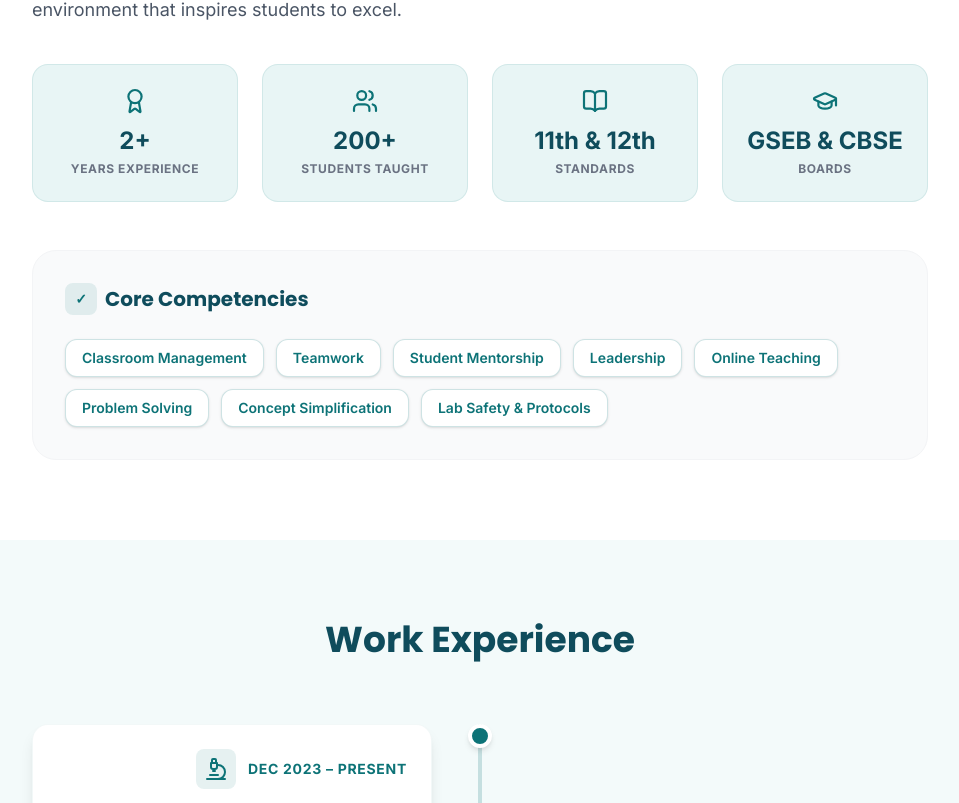
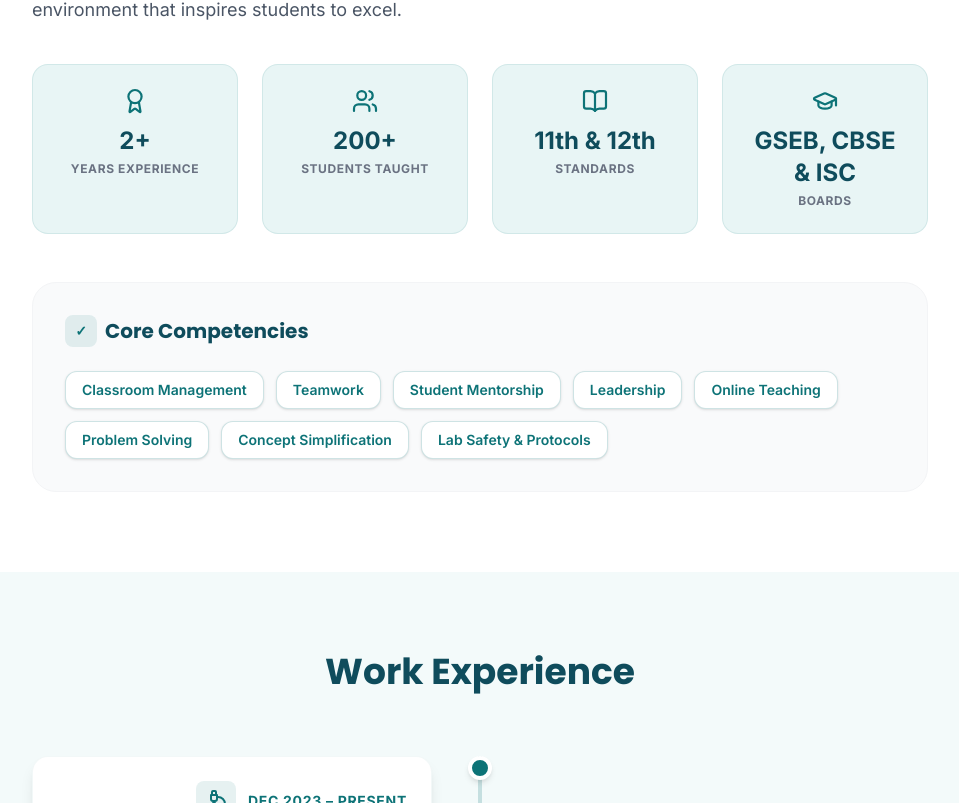
Before and after one commit to ronak-pipalva/dhruval-chemistry, a React (Vite) app: page / in a window 1280 px wide. Shown: the part 1037-1840 px from the top of the page, without its empty margins (160-1119 px from the left). Built offline with nearby package versions, Linux system fonts and the light colour scheme; no server answers; the database is empty.

Commit message:
feat: add demo booking form, notes section, and teacher data configuration components

```diff
--- a/src/components/BookDemo.jsx
+++ b/src/components/BookDemo.jsx
@@ -166,6 +166,7 @@ const BookDemo = () => {
                     <option value="GSEB">GSEB</option>
                     <option value="CBSE">CBSE</option>
                     <option value="ICSE">ICSE</option>
+                    <option value="ISC">ISC</option>
                     <option value="Other">Other</option>
                   </select>
                   {formData.board === "Other" && (
--- a/src/components/Notes.jsx
+++ b/src/components/Notes.jsx
@@ -80,8 +80,8 @@ const Notes = () => {
         </h2>
         <p className="text-gray-600 text-center mb-12 max-w-2xl mx-auto">
           Access high-quality chemistry notes for 11th & 12th standards.
-          Simplified explanations of complex chapters to help you excel in GSEB
-          & CBSE boards.
+          Simplified explanations of complex chapters to help you excel in GSEB,
+          CBSE & ISC boards.
         </p>
 
         {/* Tab Switcher */}
--- a/src/components/WhyChooseMe.jsx
+++ b/src/components/WhyChooseMe.jsx
@@ -25,7 +25,7 @@ const WhyChooseMe = () => {
       icon: <Atom className="w-8 h-8" />,
       title: "Board Specialist",
       description:
-        "Deep knowledge of GSEB & CBSE syllabus with insights into exam patterns and scoring.",
+        "Deep knowledge of GSEB, CBSE & ISC syllabus with insights into exam patterns and scoring.",
     },
   ];
 
--- a/src/data/teacherData.js
+++ b/src/data/teacherData.js
@@ -14,7 +14,7 @@ export const teacher = {
     { label: "Years Experience", value: "2+" },
     { label: "Students Taught", value: "200+" },
     { label: "Standards", value: "11th & 12th" },
-    { label: "Boards", value: "GSEB & CBSE" },
+    { label: "Boards", value: "GSEB, CBSE & ISC" },
   ],
   skills: [
     "Classroom Management",
```
